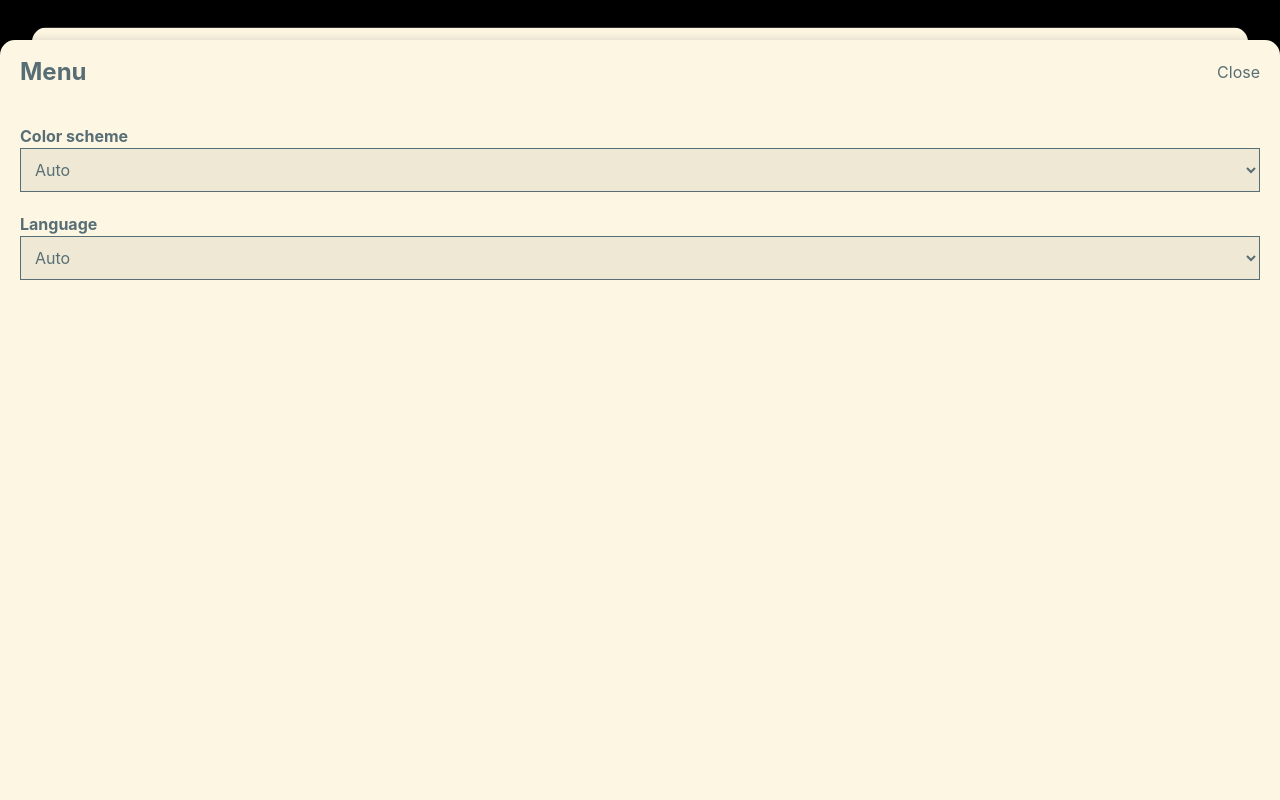
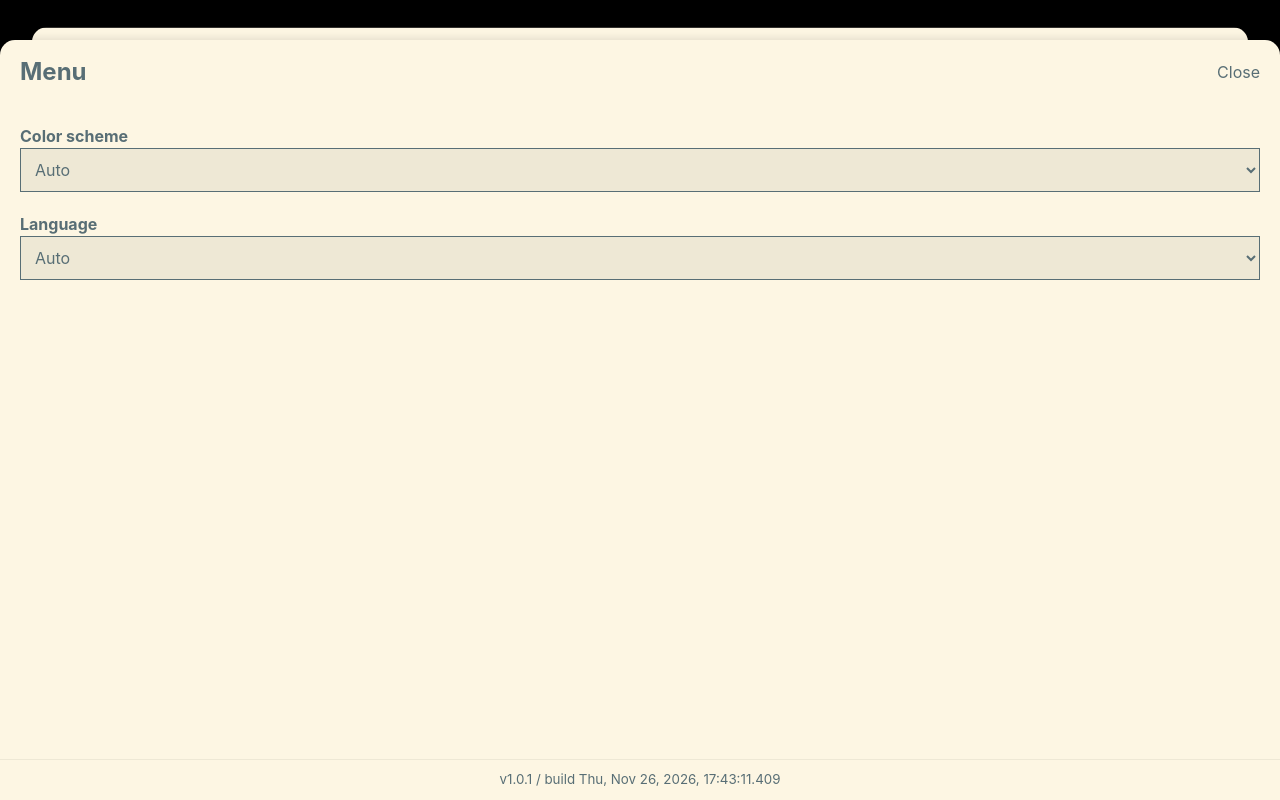
Before and after one commit to tbusser/vueminos, a Vue app: page / in a window 1280 px wide. Both pictures are taken after a click on the button "Open menu". Built offline with nearby package versions, Linux system fonts and the light colour scheme.

Commit message:
Show build info in main menu
When the main menu is opened, at the bottom it will display the
version and build time of the app.

```diff
--- a/src/components/MainMenu.vue
+++ b/src/components/MainMenu.vue
@@ -8,34 +8,35 @@ import Leaderboard from '@/components/Leaderboard.vue';
 import SettingsPanel from '@/components/SettingsPanel.vue';
 
 import { useGameStore } from '@/stores/game';
+import { useBuildInfo } from '@/composables/useBuildInfo';
 
 /* ========================================================================== */
 
 const { hasActiveGame } = storeToRefs(useGameStore());
+const { appVersion, formattedBuildTimestamp } = useBuildInfo();
 
 /* -------------------------------------------------------------------------- */
 
 const isOpen = ref(false);
-const showLeaderboard = ref(false);
 
 /* -------------------------------------------------------------------------- */
 
 function onOpen(): void {
-	showLeaderboard.value = false;
 	isOpen.value = true;
 }
 
 function onClose(): void {
 	isOpen.value = false;
 }
-
 </script>
 
 <template>
 	<button
 		class="trigger"
 		type="button"
+		:aria-expanded="isOpen"
 		aria-label="Open menu"
+		aria-haspopup="dialog"
 		@click="onOpen"
 	>
 		<span class="trigger-bar" />
@@ -76,6 +77,12 @@ function onClose(): void {
 				<SettingsPanel />
 			</div>
 		</div>
+
+		<template #footer>
+			<small class="version-info">
+				v{{ appVersion }} / build {{ formattedBuildTimestamp }}
+			</small>
+		</template>
 	</BottomSheet>
 </template>
 
@@ -126,8 +133,14 @@ function onClose(): void {
 .scroll-container {
 	display: flex;
 	flex-direction: row;
-	gap: 20px;
-	overflow-y: scroll;
+	gap: get-spacing();
+	overflow-x: auto;
 	scroll-snap-type: x mandatory;
 }
+
+.version-info {
+	border-top: 1px solid var(--color-border);
+	padding-block: get-spacing(x-small);
+	text-align: center;
+}
 </style>
--- /dev/null
+++ b/src/composables/useBuildInfo.ts
@@ -0,0 +1,36 @@
+import { computed } from 'vue';
+import { useGlobalI18n } from '@/i18n';
+
+/* ========================================================================== */
+
+export function useBuildInfo() {
+	const { locale } = useGlobalI18n();
+	// Take the values from the Vite define constants and give them a more
+	// descriptive name.
+	const appVersion = __APP_VERSION__;
+	const buildTimestamp = __BUILD_TIMESTAMP__;
+
+	const formattedBuildTimestamp = computed<string>(() => {
+		const formatter = new Intl.DateTimeFormat(locale.value, {
+			day: '2-digit',
+			fractionalSecondDigits: 3,
+			hour: '2-digit',
+			hour12: false,
+			minute: '2-digit',
+			month: 'short',
+			second: '2-digit',
+			weekday: 'short',
+			year: 'numeric'
+		});
+
+		return formatter.format(buildTimestamp);
+	});
+
+	/* ---------------------------------------------------------------------- */
+
+	return {
+		appVersion,
+		buildTimestamp,
+		formattedBuildTimestamp
+	};
+}
--- a/vite.config.ts
+++ b/vite.config.ts
@@ -1,6 +1,11 @@
+import { readFileSync } from 'node:fs';
 import { fileURLToPath, URL } from 'node:url';
 
 import { defineConfig } from 'vite';
+
+/* ========================================================================== */
+
+const { version } = JSON.parse(readFileSync('./package.json', 'utf-8')) as { version: string };
 
 import vue from '@vitejs/plugin-vue';
 import vueDevTools from 'vite-plugin-vue-devtools';
@@ -10,6 +15,11 @@ import mkcert from 'vite-plugin-mkcert';
 
 // https://vite.dev/config/
 export default defineConfig({
+	define: {
+		__APP_VERSION__: JSON.stringify(version),
+		__BUILD_TIMESTAMP__: Date.now()
+	},
+
 	assetsInclude: ['**/*.ttf'],
 
 	base: '/vueminos/',
```
Also changed, not shown: src/types/global.d.ts (+12 -0 lines).
